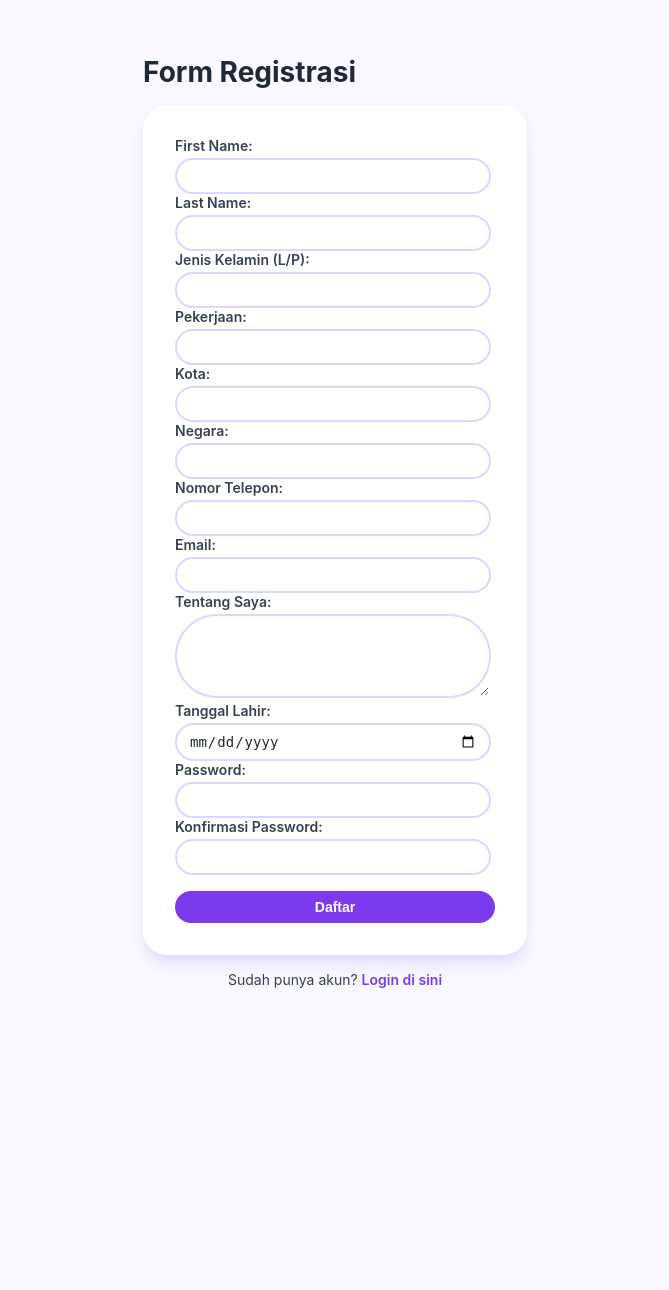
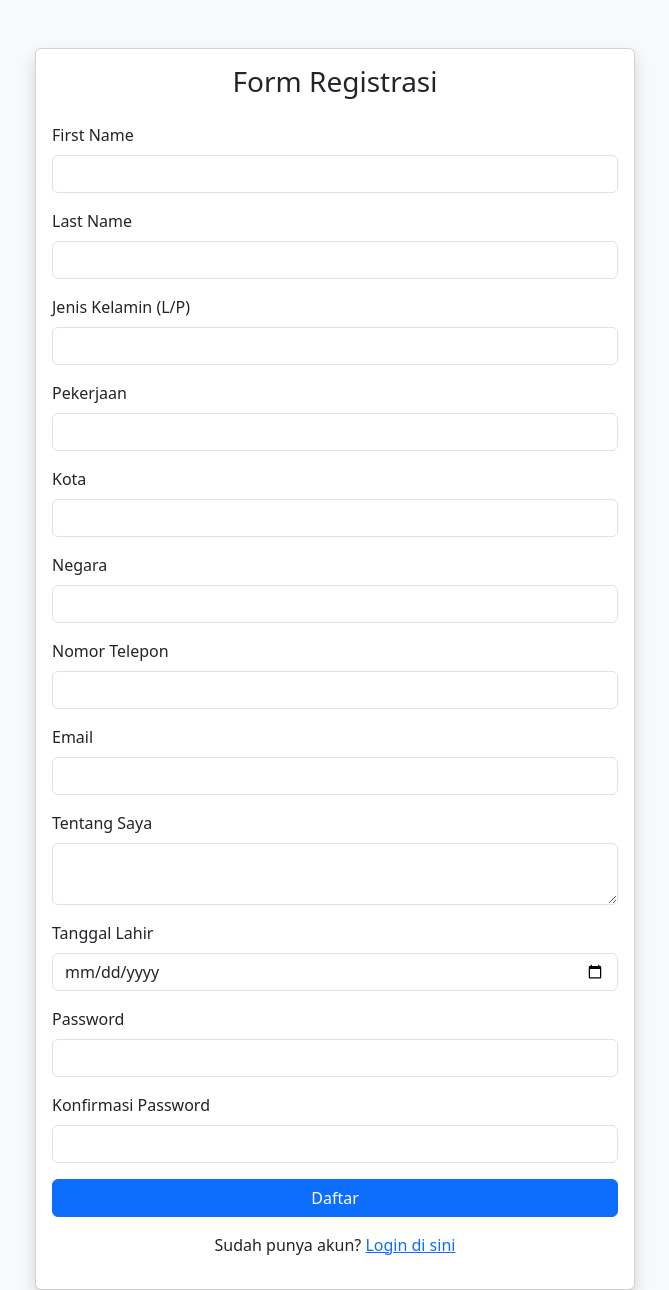
Before and after one commit to miskiyy/FP-MBD, a PHP site: page /register.php in a window 1280 px wide. Shown: the whole page, without its empty margins (305-974 px from the left). Before the commit the page ends 988 px from the top, so only its background shows below. Run offline with PHP 8.4, Linux system fonts and the light colour scheme.

Commit message:
Update register.php

```diff
--- a/public/register.php
+++ b/public/register.php
@@ -1,13 +1,12 @@
 <?php
 require_once '../config/database.php';
-require_once '../admin/helpers/id_generator.php';
 session_start();
 
 $success = "";
 $error = "";
 
 if ($_SERVER["REQUEST_METHOD"] == "POST") {
-    $id = function_exists('generateIDUnique') ? generateIDUnique($conn, 'user', 'ID', 'US', 4) : uniqid('US');
+    $id = uniqid();
     $first = $_POST["first_name"];
     $last = $_POST["last_name"];
     $gender = $_POST["jenis_kelamin"];
@@ -24,85 +23,107 @@ if ($_SERVER["REQUEST_METHOD"] == "POST") {
     if ($password !== $confirm) {
         $error = "Password dan konfirmasi tidak cocok.";
     } else {
-        // Cek email sudah terdaftar
-        $stmt = $conn->prepare("SELECT ID FROM user WHERE Email = ?");
-        $stmt->bind_param("s", $email);
-        $stmt->execute();
-        $stmt->store_result();
-        if ($stmt->num_rows > 0) {
+        $stmt = $pdo->prepare("SELECT * FROM user WHERE Email = ?");
+        $stmt->execute([$email]);
+
+        if ($stmt->rowCount() > 0) {
             $error = "Email sudah digunakan.";
         } else {
-            // Simpan user baru
-            $stmt = $conn->prepare("INSERT INTO user
+            $stmt = $pdo->prepare("INSERT INTO user
                 (ID, First_Name, Last_Name, Jenis_kelamin, Pekerjaan, Kota, Negara, Nomor_Telepon, Email, Tentang_Saya, Tanggal_Lahir, password)
-                VALUES (?, ?, ?, ?, ?, ?, ?, ?, ?, ?, ?, ?)");
-            $stmt->bind_param("ssssssssssss", $id, $first, $last, $gender, $pekerjaan, $kota, $negara, $telepon, $email, $tentang, $lahir, $password);
-            if ($stmt->execute()) {
-                $success = "Registrasi berhasil! Silakan <a href='login.php'>login</a>.";
+                VALUES (?, ?, ?, ?, ?, ?, ?, ?, ?, ?, ?, ?)"
+            );
+
+            $result = $stmt->execute([
+                $id, $first, $last, $gender, $pekerjaan, $kota, $negara, $telepon, $email, $tentang, $lahir, $password
+            ]);
+
+            if ($result) {
+                $success = "Registrasi berhasil! Silakan login.";
             } else {
                 $error = "Gagal menyimpan data.";
             }
         }
-        $stmt->close();
     }
 }
 ?>
 
 <!DOCTYPE html>
-<html>
+<html lang="id">
 <head>
-    <title>Register User</title>
-    <link rel="stylesheet" type="text/css" href="assets/css/auth.css">
+    <meta charset="UTF-8">
+    <title>Register</title>
+    <link href="https://cdn.jsdelivr.net/npm/bootstrap@5.3.3/dist/css/bootstrap.min.css" rel="stylesheet">
 </head>
-<body>
-<section>
-    <h2>Form Registrasi</h2>
-    <?php if ($success): ?>
-        <p class="message success"><?= $success ?></p>
-    <?php endif; ?>
-    <?php if ($error): ?>
-        <p class="message error"><?= $error ?></p>
-    <?php endif; ?>
-    <form method="post" novalidate>
-        <label for="first_name">First Name:</label>
-        <input id="first_name" type="text" name="first_name" required autocomplete="given-name" />
+<body class="bg-light">
+<div class="container mt-5">
+    <div class="card shadow mx-auto" style="max-width: 600px;">
+        <div class="card-body">
+            <h3 class="card-title mb-4 text-center">Form Registrasi</h3>
 
-        <label for="last_name" class="mt-4">Last Name:</label>
-        <input id="last_name" type="text" name="last_name" autocomplete="family-name" />
+            <?php if ($success): ?>
+                <div class="alert alert-success"><?= $success ?></div>
+            <?php endif; ?>
+            <?php if ($error): ?>
+                <div class="alert alert-danger"><?= $error ?></div>
+            <?php endif; ?>
 
-        <label for="jenis_kelamin" class="mt-4">Jenis Kelamin (L/P):</label>
-        <input id="jenis_kelamin" type="text" name="jenis_kelamin" maxlength="1" required />
+            <form method="post">
+                <div class="mb-3">
+                    <label class="form-label">First Name</label>
+                    <input type="text" name="first_name" class="form-control" required>
+                </div>
+                <div class="mb-3">
+                    <label class="form-label">Last Name</label>
+                    <input type="text" name="last_name" class="form-control">
+                </div>
+                <div class="mb-3">
+                    <label class="form-label">Jenis Kelamin (L/P)</label>
+                    <input type="text" name="jenis_kelamin" class="form-control" maxlength="1" required>
+                </div>
+                <div class="mb-3">
+                    <label class="form-label">Pekerjaan</label>
+                    <input type="text" name="pekerjaan" class="form-control" required>
+                </div>
+                <div class="mb-3">
+                    <label class="form-label">Kota</label>
+                    <input type="text" name="kota" class="form-control" required>
+                </div>
+                <div class="mb-3">
+                    <label class="form-label">Negara</label>
+                    <input type="text" name="negara" class="form-control" required>
+                </div>
+                <div class="mb-3">
+                    <label class="form-label">Nomor Telepon</label>
+                    <input type="text" name="nomor_telepon" class="form-control" required>
+                </div>
+                <div class="mb-3">
+                    <label class="form-label">Email</label>
+                    <input type="email" name="email" class="form-control" required>
+                </div>
+                <div class="mb-3">
+                    <label class="form-label">Tentang Saya</label>
+                    <textarea name="tentang_saya" class="form-control"></textarea>
+                </div>
+                <div class="mb-3">
+                    <label class="form-label">Tanggal Lahir</label>
+                    <input type="date" name="tanggal_lahir" class="form-control" required>
+                </div>
+                <div class="mb-3">
+                    <label class="form-label">Password</label>
+                    <input type="password" name="password" class="form-control" required>
+                </div>
+                <div class="mb-3">
+                    <label class="form-label">Konfirmasi Password</label>
+                    <input type="password" name="confirm" class="form-control" required>
+                </div>
 
-        <label for="pekerjaan" class="mt-4">Pekerjaan:</label>
-        <input id="pekerjaan" type="text" name="pekerjaan" required />
+                <button type="submit" class="btn btn-primary w-100">Daftar</button>
+            </form>
 
-        <label for="kota" class="mt-4">Kota:</label>
-        <input id="kota" type="text" name="kota" required />
-
-        <label for="negara" class="mt-4">Negara:</label>
-        <input id="negara" type="text" name="negara" required />
-
-        <label for="nomor_telepon" class="mt-4">Nomor Telepon:</label>
-        <input id="nomor_telepon" type="text" name="nomor_telepon" required />
-
-        <label for="email" class="mt-4">Email:</label>
-        <input id="email" type="email" name="email" required autocomplete="email" />
-
-        <label for="tentang_saya" class="mt-4">Tentang Saya:</label>
-        <textarea id="tentang_saya" name="tentang_saya" rows="3"></textarea>
-
-        <label for="tanggal_lahir" class="mt-4">Tanggal Lahir:</label>
-        <input id="tanggal_lahir" type="date" name="tanggal_lahir" required />
-
-        <label for="password" class="mt-4">Password:</label>
-        <input id="password" type="password" name="password" required autocomplete="new-password" />
-
-        <label for="confirm" class="mt-4">Konfirmasi Password:</label>
-        <input id="confirm" type="password" name="confirm" required autocomplete="new-password" />
-
-        <button type="submit">Daftar</button>
-    </form>
-    <p>Sudah punya akun? <a href="login.php">Login di sini</a></p>
-</section>
+            <p class="text-center mt-3">Sudah punya akun? <a href="login.php">Login di sini</a></p>
+        </div>
+    </div>
+</div>
 </body>
 </html>
```
